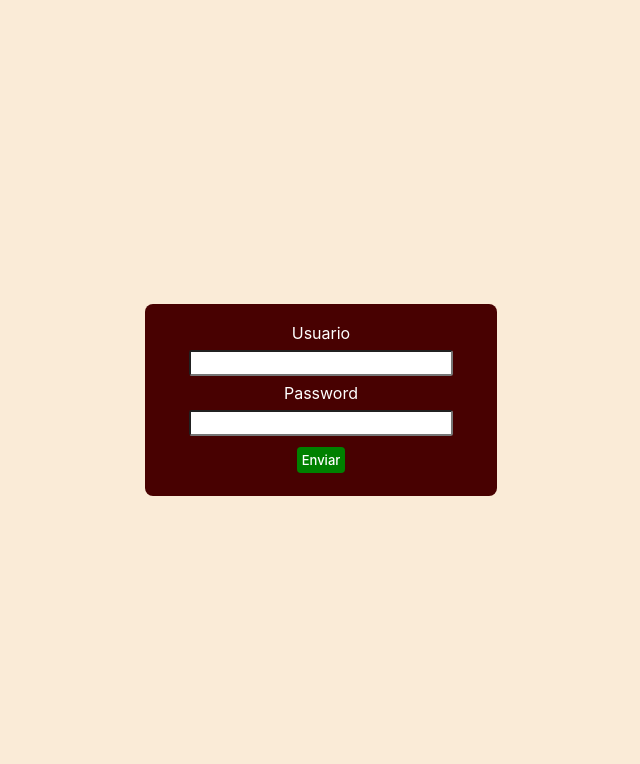
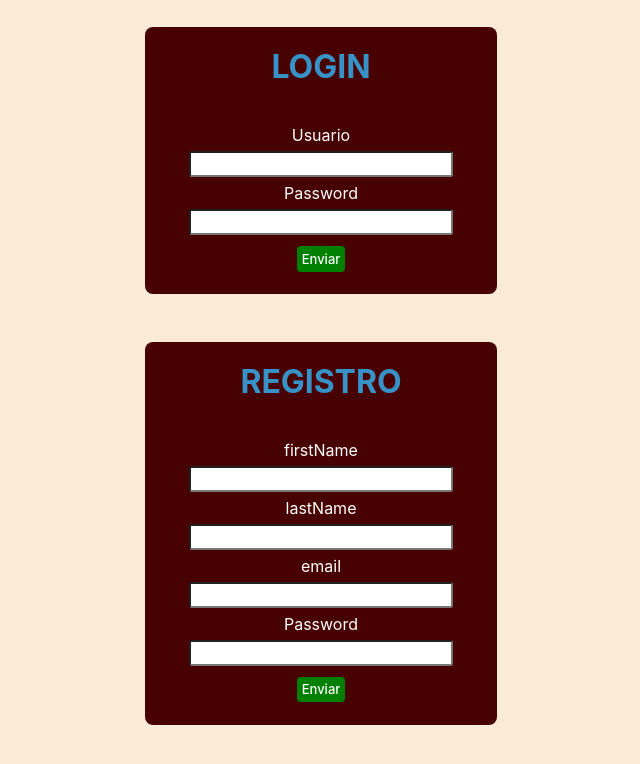
Before and after one commit to RedkarRiv/crsPortfolioFrontend, a React (Vite) app: page / in a window 1280 px wide. Shown: the top 764 px of the page, without its empty margins (319-959 px from the left). Built offline with nearby package versions, Linux system fonts and the light colour scheme.

Commit message:
NEW: Creado registro de nuevos usuarios

```diff
--- a/src/App.css
+++ b/src/App.css
@@ -8,14 +8,15 @@
   margin:0;
   border:0;
   background-color: antiquewhite;
+  flex-direction: column;
 }
 
 
 .formulario {
   background-color: rgb(72, 1, 1);
-  height: 10em;
+  height: auto;
   width: 20em;
-  margin: 0;
+  margin-bottom: 3em;
   padding: 1em;
   display:flex;
   flex-direction: column;
@@ -52,3 +53,12 @@ color: white;
   user-select: none;
   cursor: pointer;
 }
+.titulo {
+  color: rgb(55, 146, 199);
+  font-weight: bold;
+  display: flex;
+  justify-content: center;
+  align-self: center;
+  font-size:2em;
+  margin-bottom: 1em;
+}
--- a/src/App.jsx
+++ b/src/App.jsx
@@ -1,22 +1,22 @@
 import { useState } from "react";
 import "./App.css";
-import { loginMe } from "./services/apiCall";
+import { loginMe, registerMe } from "./services/apiCall";
 import jwt_decode from "jwt-decode";
 
 function App() {
+  //LOGIN
 
   const [credentials, setCredentials] = useState({
     email: "",
     password: "",
   });
 
-
   const InputHandler = (e) => {
     setCredentials((prevState) => ({
       ...prevState,
       [e.target.name]: e.target.value,
     }));
-    console.log(credentials)
+    console.log(credentials);
   };
 
   const logMe = (e) => {
@@ -29,25 +29,121 @@ function App() {
           token: resultado.data.token,
           user: decoded,
         };
-        console.log(datosBackend)
+        console.log(datosBackend);
       })
       .catch((error) => {
         console.log(error.response.data.message);
-        setErrorMessage(error.response.data.message)
+        setErrorMessage(error.response.data.message);
       });
   };
 
+  //REGISTER
 
+  const [newCredentials, setNewCredentials] = useState({
+    firstName: "",
+    lastName: "",
+    email: "",
+    password: "",
+  });
+
+  const InputHandlerRegister = (e) => {
+    setNewCredentials((prevState) => ({
+      ...prevState,
+      [e.target.name]: e.target.value,
+    }));
+    console.log(newCredentials);
+  };
+
+  const registerMeHandler = () => {
+    registerMe(newCredentials)
+      .then((resultado) => {
+        if (resultado.data.message == "No ha sido posible crear la cuenta") {
+          setErrorMessage("Ya existe una cuenta con ese DNI o ese email");
+        }
+
+        if (resultado.data.id !== "undefined") {
+          const instantLoginCredentials = {
+            email: resultado.data.email,
+            password: newCredentials.password,
+          };
+          loginMe(instantLoginCredentials)
+            .then((resultado) => {
+              let decoded = jwt_decode(resultado.data.token);
+              console.log(resultado);
+              let datosBackend = {
+                token: resultado.data.token,
+                user: decoded,
+              };
+              console.log(datosBackend);
+            })
+            .catch((error) => console.log(error));
+        }
+
+        setTimeout(() => {}, 1000);
+      })
+      .catch((error) => {
+        console.log(error);
+      });
+  };
 
   return (
     <>
       <div className="containerhome">
         <div className="formulario">
+          <div className="titulo">LOGIN</div>
           <div className="nombrecampo">Usuario</div>
-          <input type="text" className="campo" name="email" onChange={(e) => InputHandler(e)} />
+          <input
+            type="text"
+            className="campo"
+            name="email"
+            onChange={(e) => InputHandler(e)}
+          />
           <div className="nombrecampo">Password</div>
-          <input className="campo" type="password" name="password" onChange={(e) => InputHandler(e)} />
-          <button className="botonenviar" onClick={(e) => logMe(e)}>Enviar</button>
+          <input
+            className="campo"
+            type="password"
+            name="password"
+            onChange={(e) => InputHandler(e)}
+          />
+          <button className="botonenviar" onClick={(e) => logMe(e)}>
+            Enviar
+          </button>
+        </div>
+
+        <div className="formulario">
+          <div className="titulo">REGISTRO</div>
+
+          <div className="nombrecampo">firstName</div>
+          <input
+            type="text"
+            className="campo"
+            name="firstName"
+            onChange={(e) => InputHandlerRegister(e)}
+          />
+          <div className="nombrecampo">lastName</div>
+          <input
+            type="text"
+            className="campo"
+            name="lastName"
+            onChange={(e) => InputHandlerRegister(e)}
+          />
+          <div className="nombrecampo">email</div>
+          <input
+            type="text"
+            className="campo"
+            name="email"
+            onChange={(e) => InputHandlerRegister(e)}
+          />
+          <div className="nombrecampo">Password</div>
+          <input
+            className="campo"
+            type="password"
+            name="password"
+            onChange={(e) => InputHandlerRegister(e)}
+          />
+          <button className="botonenviar" onClick={(e) => registerMeHandler(e)}>
+            Enviar
+          </button>
         </div>
       </div>
     </>
--- a/src/services/apiCall.js
+++ b/src/services/apiCall.js
@@ -5,3 +5,7 @@ const root = "http://localhost:7000/";
 export const loginMe = async (credentials) => {
     return await axios.post(`${root}auth/login`, credentials);
   };
+
+  export const registerMe = async (newCredentials) => {
+    return await axios.post(`${root}auth/register`, newCredentials);
+  };
```
